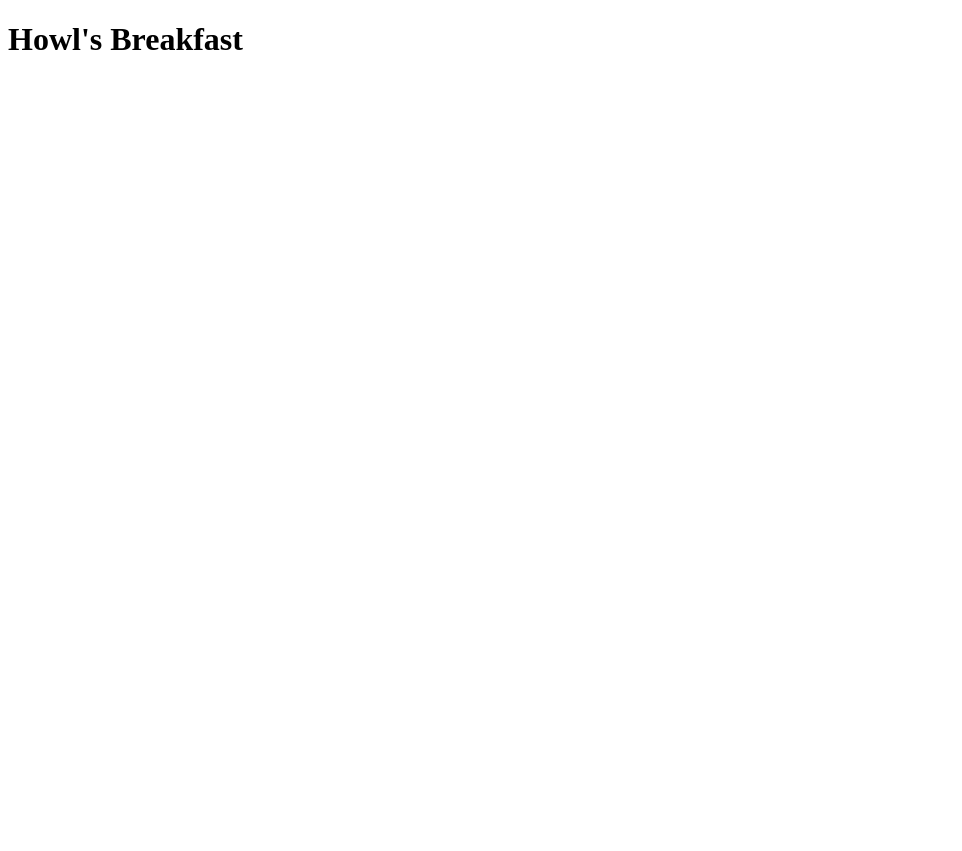
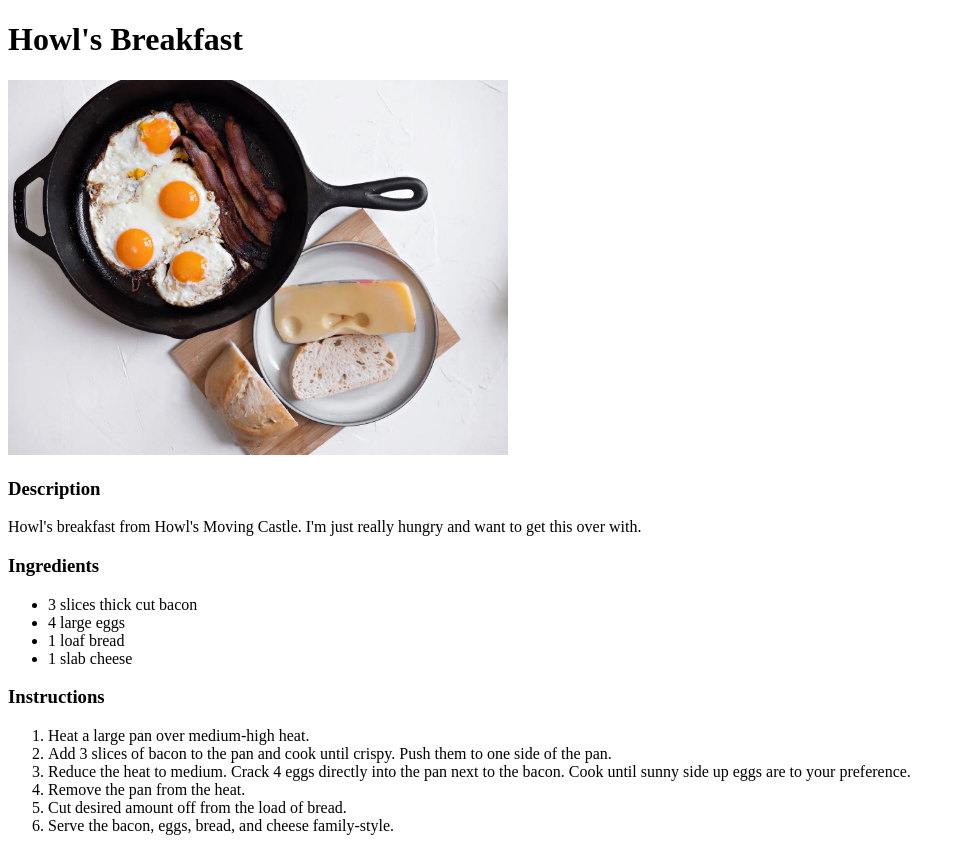
Before and after one commit to kaiakm/odin-recipes, a plain HTML site: page recipes/howls-breakfast.html in a window 1280 px wide. Shown: the whole page, without its empty margins (0-962 px from the left). Before the commit the page ends 800 px from the top, so only its background shows below. Drawn offline with Linux system fonts and the light colour scheme.

Commit message:
added recipe to howl's breakfast

```diff
--- a/recipes/howls-breakfast.html
+++ b/recipes/howls-breakfast.html
@@ -8,5 +8,24 @@
 </head>
 <body>
     <h1>Howl's Breakfast</h1>
+    <img src="Howls-Breakfast-1.png" width="500px">
+    <h3>Description</h3>
+    <p>Howl's breakfast from Howl's Moving Castle. I'm just really hungry and want to get this over with.</p>
+    <h3>Ingredients</h3>
+    <ul>
+        <li>3 slices thick cut bacon</li>
+        <li>4 large eggs</li>
+        <li>1 loaf bread</li>
+        <li>1 slab cheese</li>
+    </ul>
+    <h3>Instructions</h3>
+    <ol>
+        <li>Heat a large pan over medium-high heat.</li>
+        <li>Add 3 slices of bacon to the pan and cook until crispy. Push them to one side of the pan.</li>
+        <li>Reduce the heat to medium. Crack 4 eggs directly into the pan next to the bacon. Cook until sunny side up eggs are to your preference.</li>
+        <li>Remove the pan from the heat.</li>
+        <li>Cut desired amount off from the load of bread.</li>
+        <li>Serve the bacon, eggs, bread, and cheese family-style.</li>
+    </ol>
 </body>
 </html>
```
Also changed, not shown: index.html (line endings or trailing spaces), recipes/Howls-Breakfast-1.png (renamed from recipes/Howls-Breakfast-1.webp).
